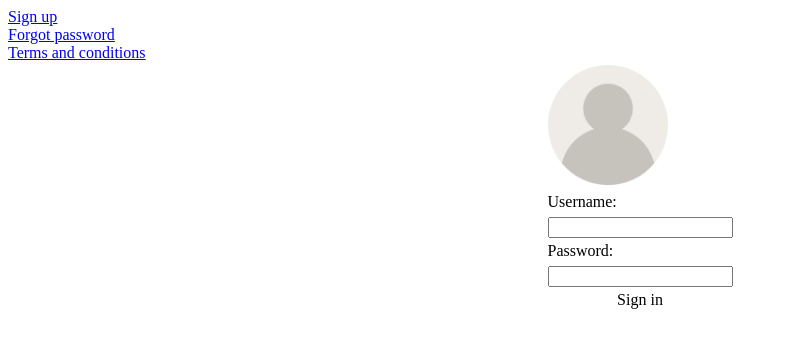
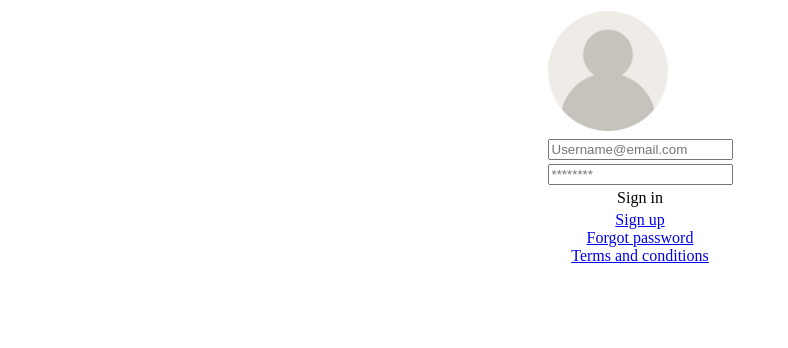
Before and after one commit to Nando-arteaga/alfa, a plain HTML site: page login_form.html in a window 1280 px wide. Shown: the whole page, without its empty margins (0-788 px from the left). Drawn offline with Linux system fonts and the light colour scheme.

Commit message:
Add table http

```diff
--- a/login_form.html
+++ b/login_form.html
@@ -3,19 +3,25 @@
 <head>
     <meta charset="UTF-8">
     <meta name="viewport" content="width=device-width, initial-scale=1.0">
-    <title>Document</title>
+    <title>Login</title>
+    <script languaje="javaScript">alert('Hello everyone');</script>
+    <style></style>
 </head>
 <body>
+    <form name="login form" action="#" method="post"></form>
     <table border="0" align="center">
     <tr><td><img src="images/user.png"width="120"></td></tr>
-    <tr><td><label>Username:</label></td><tr>
-    <tr><td><input type="email>"</td></tr>
-    <tr><td><label>Password:</label></td><tr>
-    <tr><td><input type="password"></td></tr>
+    <!--<tr><td><label>Username:</label></td><tr>-->
+    <tr><td><input type="email" placeholder="Username@email.com"</td></tr>
+    <!--<tr><td><label>Password:</label></td><tr>-->
+    <tr><td><input type="password" placeholder="********"></td></tr>
     <tr><td align="center"><botton>Sign in</botton><br></td></tr>
+    </tr><td align="center">
     <a href = "#">Sign up</a><br>
     <a href = "#">Forgot password</a><br>
     <a href = "#">Terms and conditions</a><br>
+    </tr>
+
     </table>
 </body>
 </html>
```
